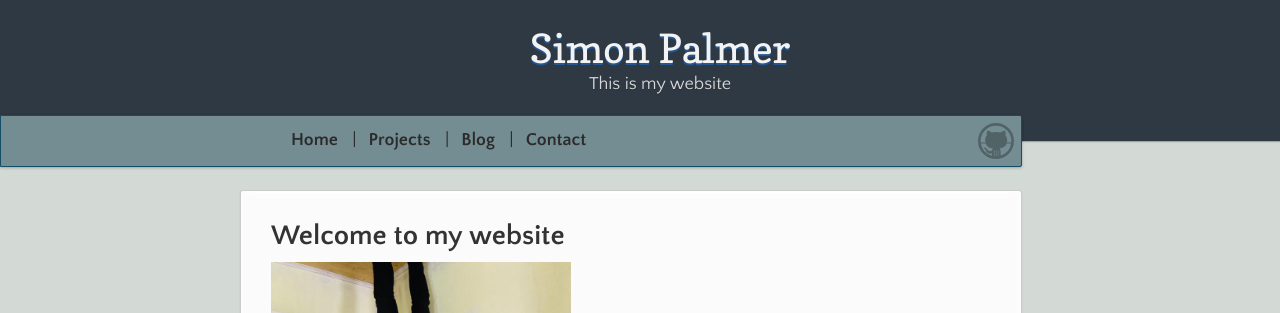
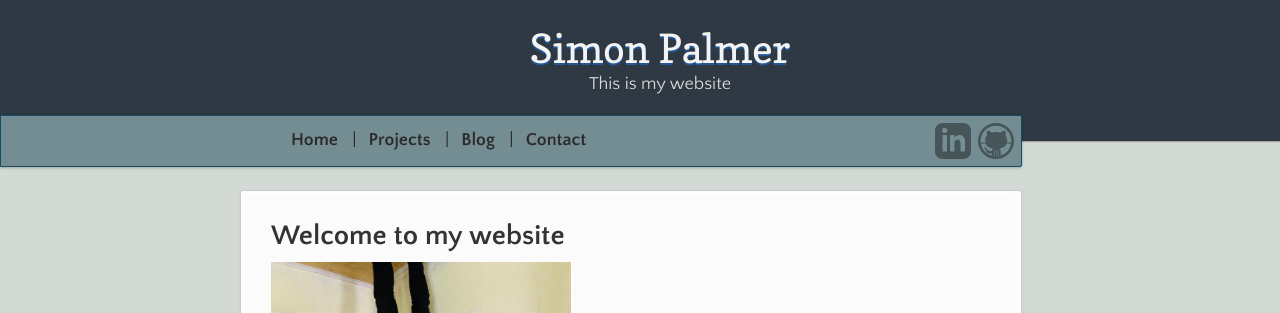
Before and after one commit to craylton/craylton.github.io, a Jekyll site: the page built from index.md, in a window 1280 px wide. Shown: the top 313 px of the page. Built offline with Jekyll 4.4.1, drawn with Linux system fonts in a browser that asks for light colours; our own code applies the rules of GitHub Pages for plain Markdown files.

Commit message:
Add linkedin logo to navbar

```diff
--- a/_layouts/default.html
+++ b/_layouts/default.html
@@ -28,6 +28,9 @@
     <a href="https://github.com/craylton" class="button fork">
       <span id="logo"></span>
     </a>
+    <a href="https://www.linkedin.com/in/your-profile" class="button linkedin">
+      <span id="linkedin-logo"></span>
+    </a>
     <div class="navigation">
       <span><a href="/" class="navButton">Home</a></span>
       <span><a href="/projects.html" class="navButton">Projects</a></span>
--- a/_sass/jekyll-theme-leap-day.scss
+++ b/_sass/jekyll-theme-leap-day.scss
@@ -307,7 +307,28 @@ header {
     right: 7px;
     top: 7px;
     display: block;
-    background: url(../images/octocat-logo.svg);
+    background: url(../images/github-logo.svg);
+    background-size: contain;
+  }
+
+  #linkedin-logo {
+    position: absolute;
+    height: 36px;
+    width: 36px;
+    right: 50px;
+    top: 7px;
+    display: block;
+    background: url(../images/linkedin-logo.svg);
+    background-size: contain;
+  }
+
+  .linkedin {
+    left: 50%;
+    margin-left: -325px;
+    padding: 10px 12px;
+    margin-top: 6px;
+    line-height: 14px;
+    font-size: 14px;
   }
 }
 
```
Also changed, not shown: assets/images/github-logo.svg, assets/images/linkedin-logo.svg (added).
